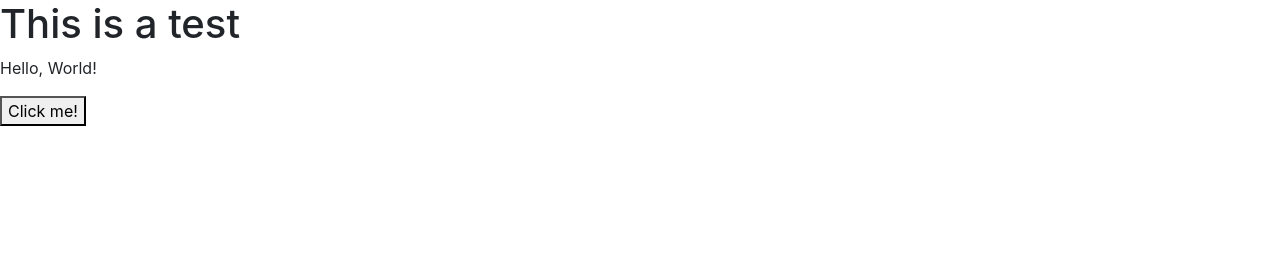
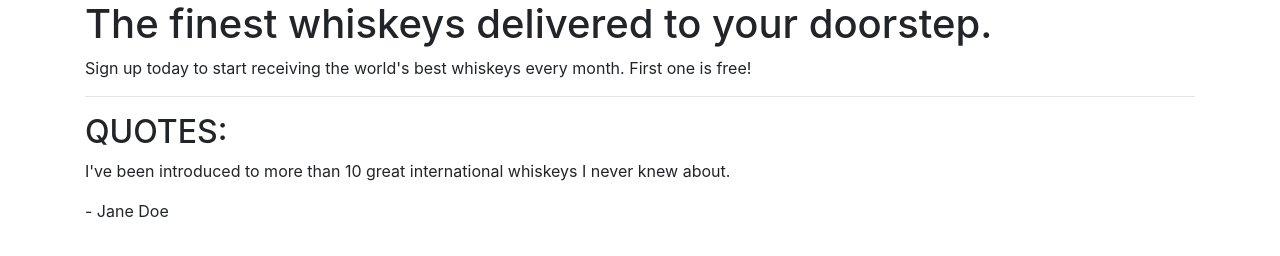
Before and after one commit to AlexPullen91/bootstrap4, a plain HTML site: page bootstrap4/index.html in a window 1280 px wide. Drawn offline with nearby package versions, Linux system fonts and the light colour scheme.

Commit message:
Initial commit began adding callout section and quotes section

```diff
--- a/bootstrap4/index.html
+++ b/bootstrap4/index.html
@@ -4,13 +4,27 @@
     <meta charset="UTF-8">
     <meta name="viewport" content="width=device-width, initial-scale=1.0">
     <meta http-equiv="X-UA-Compatible" content="ie=edge">
-    <title>Document</title>
+    <title>Whiskey Drop | Taste a new whiskey every month</title>
     <link rel="stylesheet" href="https://stackpath.bootstrapcdn.com/bootstrap/4.4.1/css/bootstrap.min.css" integrity="sha384-Vkoo8x4CGsO3+Hhxv8T/Q5PaXtkKtu6ug5TOeNV6gBiFeWPGFN9MuhOf23Q9Ifjh" crossorigin="anonymous">
 <script src="https://stackpath.bootstrapcdn.com/bootstrap/4.4.1/js/bootstrap.min.js" integrity="sha384-wfSDF2E50Y2D1uUdj0O3uMBJnjuUD4Ih7YwaYd1iqfktj0Uod8GCExl3Og8ifwB6" crossorigin="anonymous"></script>
 </head>
 <body>
-    <h1>This is a test</h1>
-    <p>Hello, World!</p>
-    <button>Click me!</button>
+    <article class="container">
+    <!-- Callout -->
+    <section class="callout">
+        <h1>The finest whiskeys delivered to your doorstep.</h1>
+        <p>Sign up today to start receiving the world's best whiskeys every month. First one is free!</p>
+    </section>
+    <!-- /.callout -->
+    <hr>
+
+    <!-- Quotes -->
+    <section class="quotes">
+        <h2 class="text-uppercase">Quotes:</h2>
+        <div class="quote">
+            <p>I've been introduced to more than 10 great international whiskeys I never knew about.</p>
+            <p>- Jane Doe</p>
+        </div>
+    </section>
 </body>
 </html>
```
